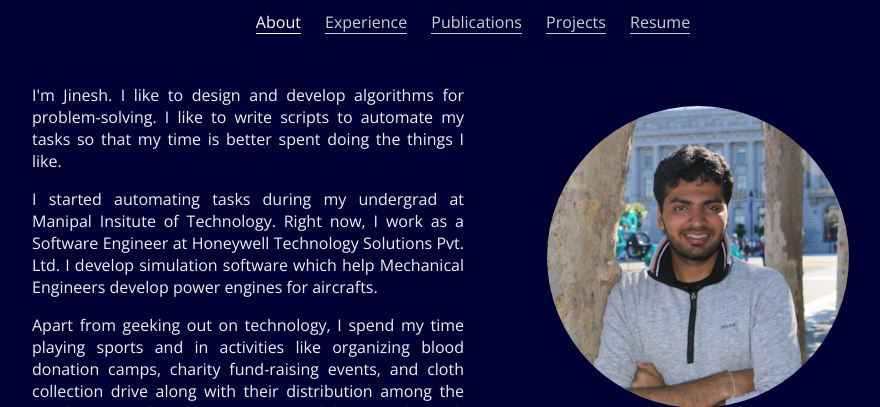
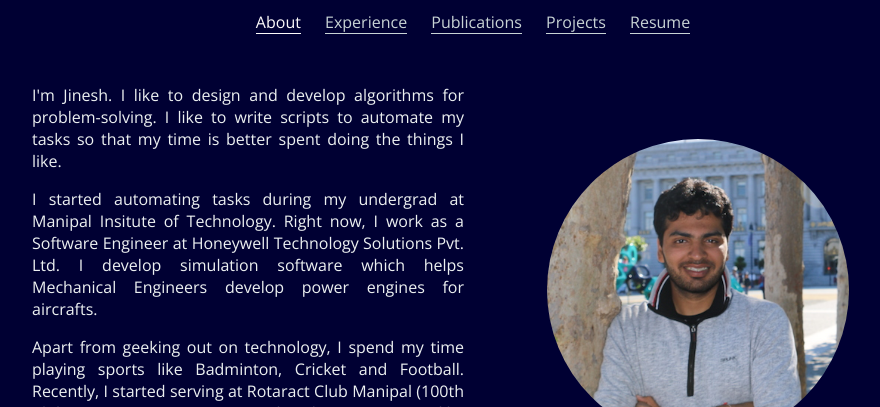
Before and after one commit to mehtajinesh/mehtajinesh.github.io, a website: page index.html in a window 1280 px wide. Shown: the part 100-507 px from the top of the page, without its empty margins (167-1047 px from the left). Drawn offline with nearby package versions, Linux system fonts and the light colour scheme.

Commit message:
updated the introduction a

```diff
--- a/index.html
+++ b/index.html
@@ -31,10 +31,10 @@
           I'm Jinesh. I like to design and develop algorithms for problem-solving. I like to write scripts to automate my tasks so that my time is better spent doing the things I like.
         </p>
         <p>
-           I started automating tasks during my undergrad at Manipal Insitute of Technology. Right now, I work as a Software Engineer at Honeywell Technology Solutions Pvt. Ltd. I develop simulation software which help Mechanical Engineers develop power engines for aircrafts.
+           I started automating tasks during my undergrad at Manipal Insitute of Technology. Right now, I work as a Software Engineer at Honeywell Technology Solutions Pvt. Ltd. I develop simulation software which helps Mechanical Engineers develop power engines for aircrafts.
         </p>
         <p>
-          Apart from geeking out on technology, I spend my time playing sports and in activities like organizing blood donation camps, charity fund-raising events, and cloth collection drive along with their distribution among the needy. I started serving at Rotaract Club Manipal (100th Club in Rotaract International) and still am a proud rotaractor.
+          Apart from geeking out on technology, I spend my time playing sports like Badminton, Cricket and Football. Recently, I started serving at Rotaract Club Manipal (100th Club in Rotaract International) where activities like organizing blood donation camps, charity fund-raising events, and cloth collection drive along with their distribution among the needy are organized by the rotaractors. I continue to a part of that organization and am still a proud rotaractor.
         </p>
       </div>
       <div class="column half text-center">
```
